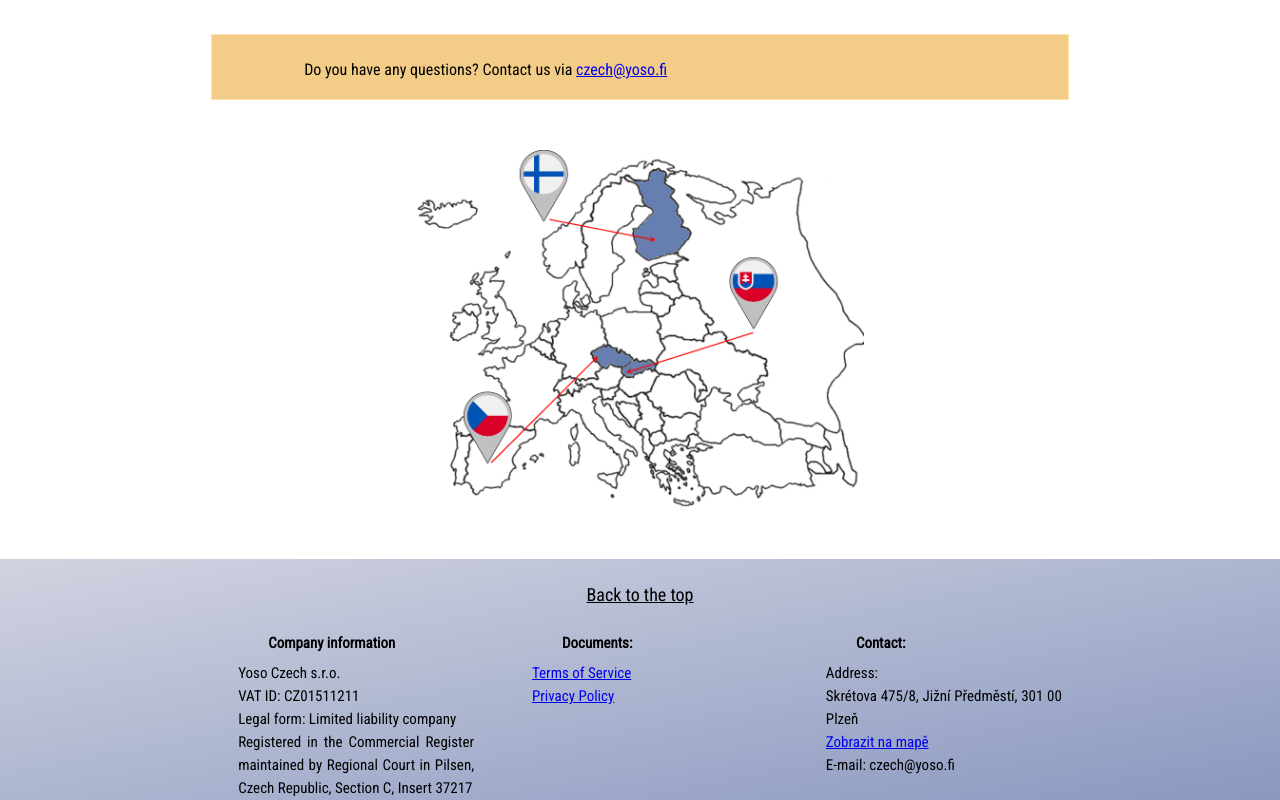
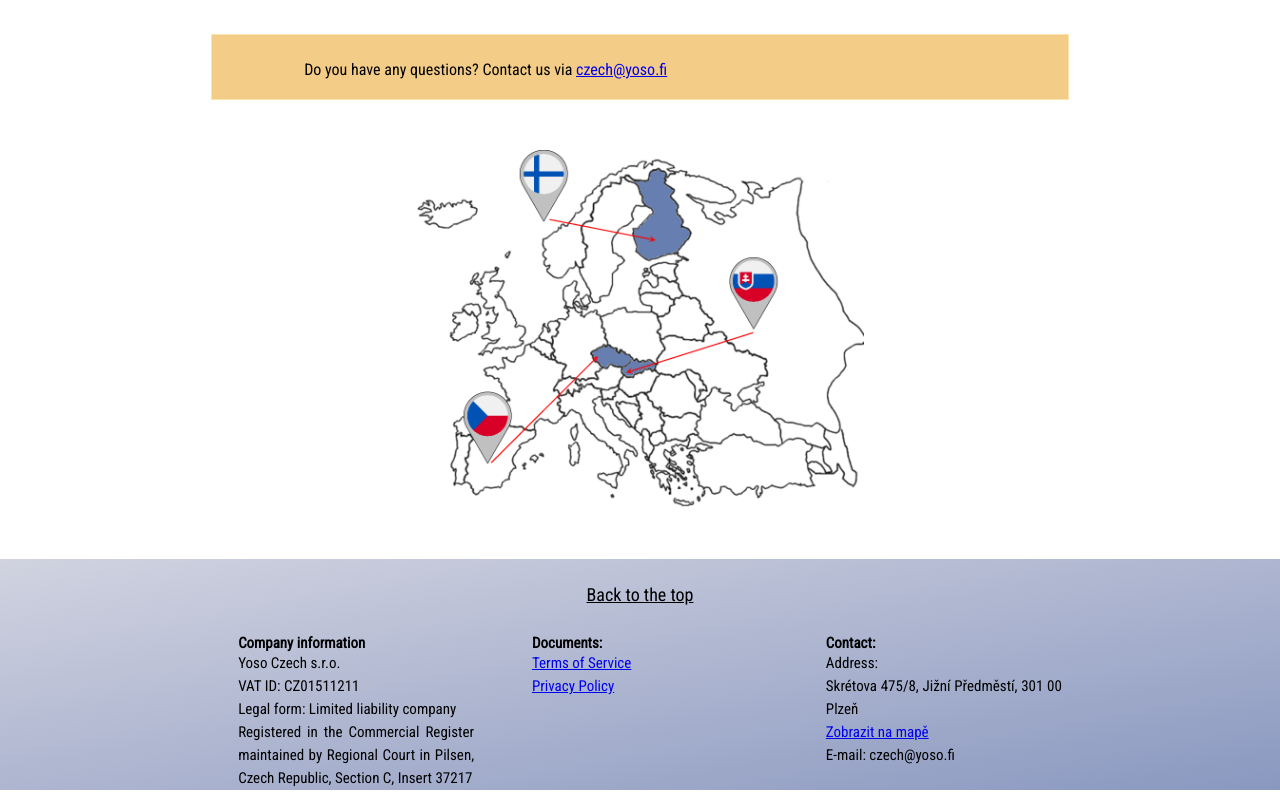
Before and after one commit to yosolutions/yosolutions.github.io, a plain HTML site: page index.html in a window 1280 px wide. Shown: the part 6965-7765 px from the top of the page. Drawn offline with nearby package versions, Linux system fonts and the light colour scheme.

Commit message:
Footer header styling fix

```diff
--- a/style.css
+++ b/style.css
@@ -363,8 +363,10 @@ p {
     margin: auto;
 }
 
-h5 {
-    margin: 0px 0px 10px 57px;
+.container-footer h5 {
+    width: 20vw;
+    margin: auto;
+    padding: 0 0 0 20px;
 }
 
 .container-footer li {
```
